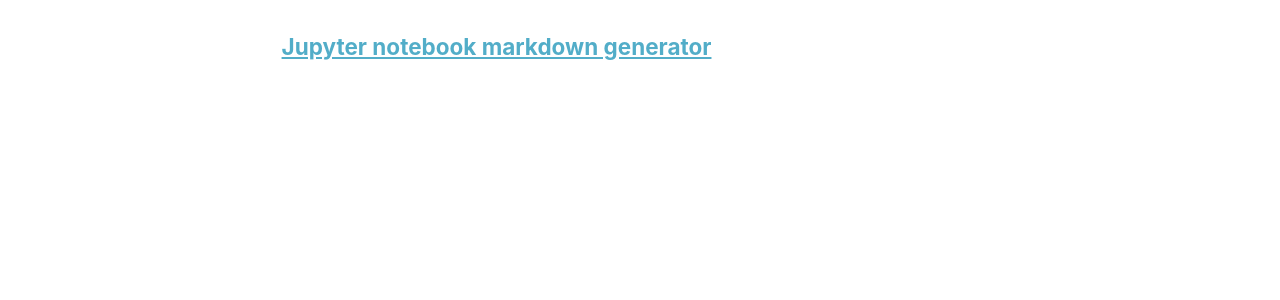
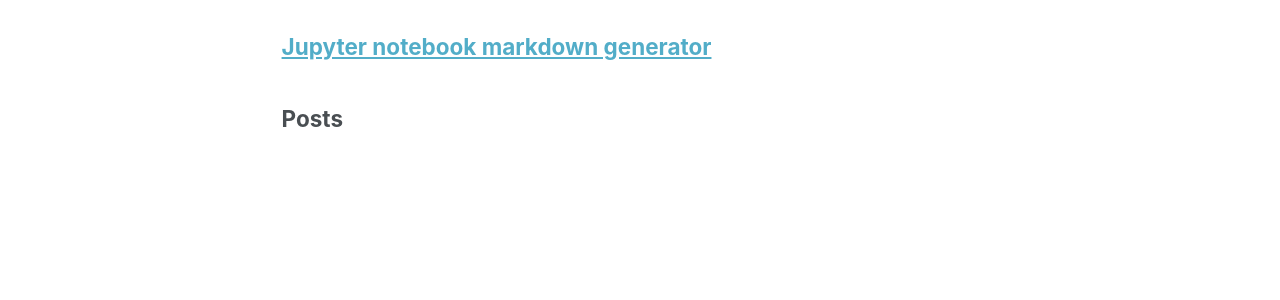
Before and after one commit to nachiketkarve/nachiketkarve.github.io, a Jekyll site: the page built from _pages/sitemap.md, in a window 1280 px wide and 1294 px high. Shown: the part 787-1087 px from the top of the window. Built offline with Jekyll 4.4.1, drawn with Linux system fonts in a browser that asks for light colours; some web fonts are replaced.

Commit message:
Initial Commit

```diff
--- a/_pages/sitemap.md
+++ b/_pages/sitemap.md
@@ -13,3 +13,8 @@ A list of all the posts and pages found on the site. For you robots out there, t
 {% for post in site.pages %}
   {% include archive-single.html %}
 {% endfor %}
+
+<h2>Posts</h2>
+{% for post in site.posts %}
+  {% include archive-single.html %}
+{% endfor %}
```
